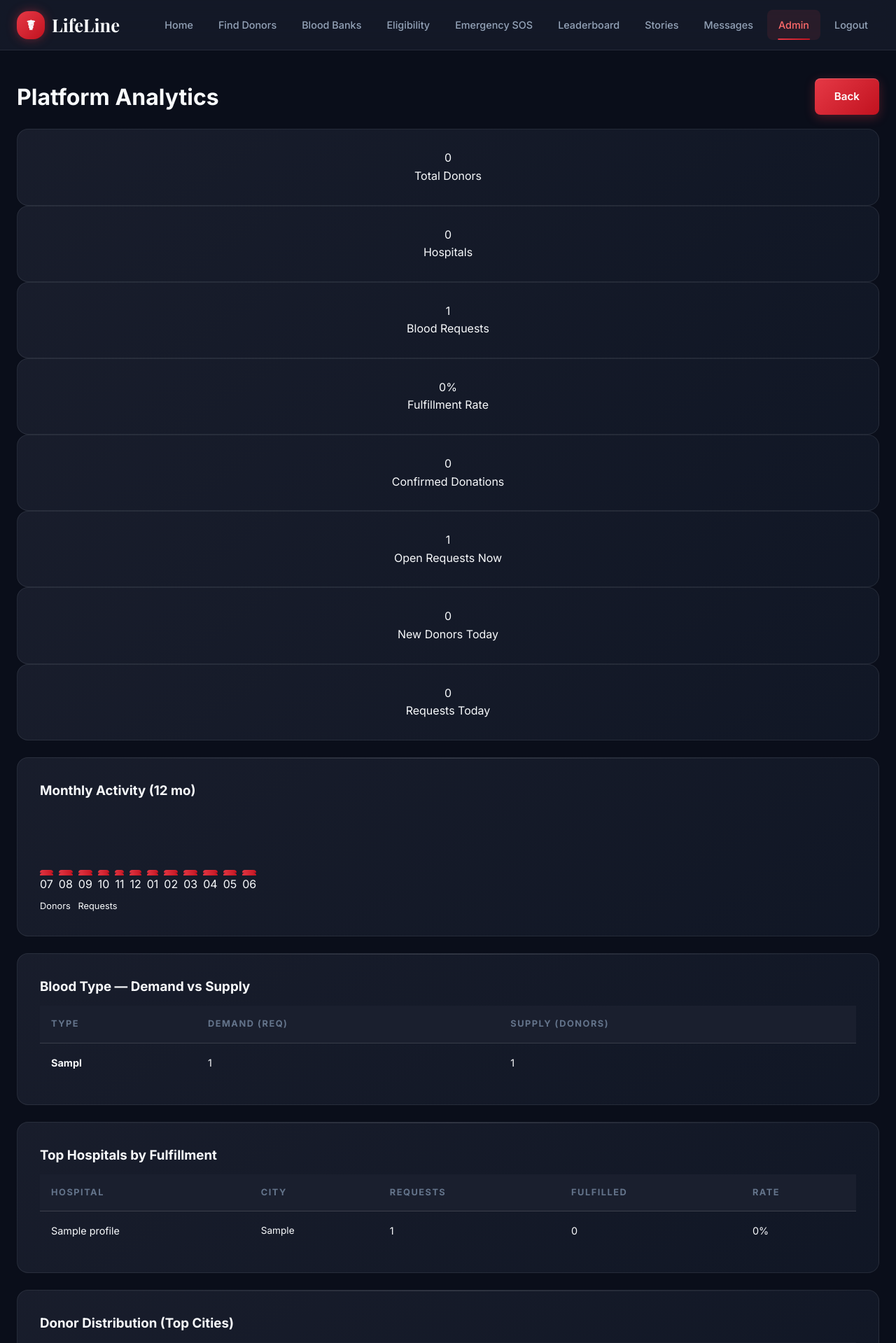
After one commit to Hayredin950/lifeline, a PHP site: page /admin/analytics.php in a window 1280 px wide. The commit adds this page. Shown: the top 1919 px of the page at 70% size. Run offline with PHP 8.4, Linux system fonts and the light colour scheme; the visitor is signed in with stand-in values (Sample User, id 1); tables that the repository leaves empty hold one stand-in row (values such as "Sample post"); some libraries are stand-ins or nearby versions; some web fonts are replaced.

Commit message:
feat(2.8): hospital and admin analytics dashboards
- lifeline/hospital/analytics.php: hospital-scoped metrics dashboard —
  KPI strip (total requests, fulfilled, fulfillment %, avg days to fill),
  monthly request volume CSS bar chart (12 mo), blood type demand with share
  bars, urgency breakdown, top 5 donor cities, recent 10 matches
- lifeline/admin/analytics.php: platform-wide analytics —
  8-KPI strip (donors, hospitals, requests, fulfillment %, donations, open,
  new today), monthly growth trend (donors + requests dual bars), blood type
  demand vs donor supply with shortage highlight, top 10 hospitals by
  fulfillment, donor city distribution, notification queue health table
- Both use getReadPdo() for all read queries
- Links added to hospital and admin dashboards

Co-Authored-By: Claude Sonnet 4.6 <noreply@anthropic.com>

```diff
--- /dev/null
+++ b/lifeline/admin/analytics.php
@@ -0,0 +1,250 @@
+<?php
+/**
+ * Admin analytics dashboard.
+ * Platform-wide: registrations, blood requests, fulfillment, donor activity,
+ * blood type demand, geographic distribution, leaderboard.
+ */
+require_once '../includes/functions.php';
+requireAdmin();
+
+$pdoR = getReadPdo();
+
+// ── Overview KPIs ─────────────────────────────────────────────────────────
+$kpi = $pdoR->query("
+    SELECT
+        (SELECT COUNT(*) FROM users WHERE role='donor' AND deleted_at IS NULL)            AS total_donors,
+        (SELECT COUNT(*) FROM users WHERE role='hospital' AND deleted_at IS NULL)          AS total_hospitals,
+        (SELECT COUNT(*) FROM blood_requests)                                             AS total_requests,
+        (SELECT COUNT(*) FROM blood_requests WHERE status='fulfilled')                    AS fulfilled_requests,
+        (SELECT COUNT(*) FROM donor_matches WHERE status='donated')                       AS total_donations,
+        (SELECT COUNT(*) FROM blood_requests WHERE status='open')                         AS open_requests,
+        (SELECT COUNT(*) FROM users WHERE role='donor' AND DATE(created_at)=CURDATE())   AS new_donors_today,
+        (SELECT COUNT(*) FROM blood_requests WHERE DATE(created_at)=CURDATE())           AS requests_today
+")->fetch();
+
+$fulfillRate = $kpi['total_requests'] > 0
+    ? round($kpi['fulfilled_requests'] / $kpi['total_requests'] * 100, 1) : 0;
+
+// ── Monthly registrations + requests (last 12 months) ──────────────────────
+$trendRows = $pdoR->query("
+    SELECT m.month,
+           COUNT(DISTINCT u.id)  AS new_donors,
+           COUNT(DISTINCT br.id) AS new_requests
+    FROM (
+        SELECT DATE_FORMAT(DATE_SUB(NOW(), INTERVAL n MONTH), '%Y-%m') AS month
+        FROM (SELECT 0 n UNION SELECT 1 UNION SELECT 2 UNION SELECT 3 UNION SELECT 4
+              UNION SELECT 5 UNION SELECT 6 UNION SELECT 7 UNION SELECT 8
+              UNION SELECT 9 UNION SELECT 10 UNION SELECT 11) nums
+    ) m
+    LEFT JOIN users u
+           ON u.role = 'donor' AND DATE_FORMAT(u.created_at,'%Y-%m') = m.month
+           AND u.deleted_at IS NULL
+    LEFT JOIN blood_requests br
+           ON DATE_FORMAT(br.created_at,'%Y-%m') = m.month
+    GROUP BY m.month ORDER BY m.month
+")->fetchAll();
+
+// ── Blood type demand ──────────────────────────────────────────────────────
+$btRows = $pdoR->query("
+    SELECT patient_blood_type AS bt, COUNT(*) AS cnt
+    FROM blood_requests GROUP BY bt ORDER BY cnt DESC
+")->fetchAll();
+
+// ── Donor blood type supply ────────────────────────────────────────────────
+$supplyRows = $pdoR->query("
+    SELECT blood_type AS bt, COUNT(*) AS cnt
+    FROM donor_profiles GROUP BY bt ORDER BY cnt DESC
+")->fetchAll();
+
+// ── Top hospitals by fulfillment ───────────────────────────────────────────
+$topHospRows = $pdoR->query("
+    SELECT hp.hospital_name, hp.city,
+           COUNT(br.id) AS total, SUM(br.status='fulfilled') AS done
+    FROM hospital_profiles hp
+    JOIN blood_requests br ON br.hospital_id = hp.user_id
+    GROUP BY hp.user_id
+    ORDER BY done DESC LIMIT 10
+")->fetchAll();
+
+// ── Geographic distribution of donors ─────────────────────────────────────
+$geoRows = $pdoR->query("
+    SELECT city, state, COUNT(*) AS cnt
+    FROM donor_profiles
+    WHERE city IS NOT NULL AND city != ''
+    GROUP BY city, state ORDER BY cnt DESC LIMIT 10
+")->fetchAll();
+
+// ── Notification queue depth ───────────────────────────────────────────────
+$queueStmt = $pdoR->query("
+    SELECT status, COUNT(*) AS cnt FROM notification_queue GROUP BY status
+");
+$queueByStatus = [];
+foreach ($queueStmt->fetchAll() as $r) $queueByStatus[$r['status']] = (int)$r['cnt'];
+
+include '../includes/header.php';
+?>
+
+<div class="card-header mb-20">
+    <h1>Platform Analytics</h1>
+    <a href="<?php echo baseUrl(); ?>/admin/dashboard.php" class="btn btn-secondary">Back</a>
+</div>
+
+<!-- KPI strip -->
+<div class="stats-grid mb-24">
+    <div class="stat-card">
+        <div class="stat-value"><?php echo number_format((int)$kpi['total_donors']); ?></div>
+        <div class="stat-label">Total Donors</div>
+    </div>
+    <div class="stat-card">
+        <div class="stat-value"><?php echo number_format((int)$kpi['total_hospitals']); ?></div>
+        <div class="stat-label">Hospitals</div>
+    </div>
+    <div class="stat-card">
+        <div class="stat-value"><?php echo number_format((int)$kpi['total_requests']); ?></div>
+        <div class="stat-label">Blood Requests</div>
+    </div>
+    <div class="stat-card">
+        <div class="stat-value"><?php echo $fulfillRate; ?>%</div>
+        <div class="stat-label">Fulfillment Rate</div>
+    </div>
+    <div class="stat-card">
+        <div class="stat-value"><?php echo number_format((int)$kpi['total_donations']); ?></div>
+        <div class="stat-label">Confirmed Donations</div>
+    </div>
+    <div class="stat-card">
+        <div class="stat-value"><?php echo (int)$kpi['open_requests']; ?></div>
+        <div class="stat-label">Open Requests Now</div>
+    </div>
+    <div class="stat-card">
+        <div class="stat-value"><?php echo (int)$kpi['new_donors_today']; ?></div>
+        <div class="stat-label">New Donors Today</div>
+    </div>
+    <div class="stat-card">
+        <div class="stat-value"><?php echo (int)$kpi['requests_today']; ?></div>
+        <div class="stat-label">Requests Today</div>
+    </div>
+</div>
+
+<div class="grid-2-col gap-20">
+
+    <!-- Growth trend bar chart -->
+    <div class="card">
+        <h3>Monthly Activity (12 mo)</h3>
+        <?php if ($trendRows): ?>
+        <div class="chart-bars mt-12">
+            <?php
+            $maxT = max(1, ...array_merge(array_column($trendRows, 'new_donors'), array_column($trendRows, 'new_requests')));
+            foreach ($trendRows as $r):
+                $dp = round($r['new_donors']   / $maxT * 100);
+                $rp = round($r['new_requests'] / $maxT * 100);
+            ?>
+            <div class="chart-bar-group" title="<?php echo htmlspecialchars($r['month']); ?>">
+                <div class="chart-bar bg-crimson" style="height:<?php echo $dp; ?>%" title="Donors: <?php echo $r['new_donors']; ?>"></div>
+                <div class="chart-bar bg-secondary" style="height:<?php echo $rp; ?>%" title="Requests: <?php echo $r['new_requests']; ?>"></div>
+                <div class="chart-label"><?php echo substr($r['month'], 5); ?></div>
+            </div>
+            <?php endforeach; ?>
+        </div>
+        <div class="chart-legend mt-8 fs-80">
+            <span class="legend-dot bg-crimson"></span> Donors &nbsp;
+            <span class="legend-dot bg-secondary"></span> Requests
+        </div>
+        <?php else: ?><p class="text-muted">No data yet.</p><?php endif; ?>
+    </div>
+
+    <!-- Blood type demand vs supply -->
+    <div class="card">
+        <h3>Blood Type — Demand vs Supply</h3>
+        <table class="mt-12 fs-90">
+            <thead><tr><th>Type</th><th>Demand (req)</th><th>Supply (donors)</th></tr></thead>
+            <tbody>
+            <?php
+            $supply = [];
+            foreach ($supplyRows as $s) $supply[$s['bt']] = (int)$s['cnt'];
+            foreach ($btRows as $b):
+                $bt  = $b['bt'];
+                $dem = (int)$b['cnt'];
+                $sup = $supply[$bt] ?? 0;
+                $cls = $sup < $dem ? 'text-danger-dark fw-600' : '';
+            ?>
+            <tr>
+                <td><strong><?php echo htmlspecialchars($bt); ?></strong></td>
+                <td><?php echo $dem; ?></td>
+                <td class="<?php echo $cls; ?>"><?php echo $sup; ?></td>
+            </tr>
+            <?php endforeach; ?>
+            </tbody>
+        </table>
+    </div>
+
+    <!-- Top hospitals -->
+    <div class="card">
+        <h3>Top Hospitals by Fulfillment</h3>
+        <?php if ($topHospRows): ?>
+        <table class="mt-12 fs-90">
+            <thead><tr><th>Hospital</th><th>City</th><th>Requests</th><th>Fulfilled</th><th>Rate</th></tr></thead>
+            <tbody>
+            <?php foreach ($topHospRows as $h):
+                $rate = $h['total'] > 0 ? round($h['done'] / $h['total'] * 100) : 0;
+            ?>
+            <tr>
+                <td><?php echo htmlspecialchars($h['hospital_name']); ?></td>
+                <td class="fs-85"><?php echo htmlspecialchars($h['city']); ?></td>
+                <td><?php echo (int)$h['total']; ?></td>
+                <td><?php echo (int)$h['done']; ?></td>
+                <td><?php echo $rate; ?>%</td>
+            </tr>
+            <?php endforeach; ?>
+            </tbody>
+        </table>
+        <?php else: ?><p class="text-muted">No hospital data yet.</p><?php endif; ?>
+    </div>
+
+    <!-- Donor geographic distribution -->
+    <div class="card">
+        <h3>Donor Distribution (Top Cities)</h3>
+        <?php if ($geoRows): ?>
+        <?php $maxGeo = max(1, ...array_column($geoRows, 'cnt')); ?>
+        <table class="mt-12 fs-90">
+            <thead><tr><th>City</th><th>State</th><th>Donors</th></tr></thead>
+            <tbody>
+            <?php foreach ($geoRows as $g): $pct = round($g['cnt'] / $maxGeo * 100); ?>
+            <tr>
+                <td><?php echo htmlspecialchars($g['city']); ?></td>
+                <td class="fs-85"><?php echo htmlspecialchars($g['state']); ?></td>
+                <td>
+                    <div class="progress-bar-wrap" style="display:inline-block;width:80px;vertical-align:middle">
+                        <div class="progress-bar bg-crimson" style="width:<?php echo $pct; ?>%"></div>
+                    </div>
+                    <?php echo (int)$g['cnt']; ?>
+                </td>
+            </tr>
+            <?php endforeach; ?>
+            </tbody>
+        </table>
+        <?php else: ?><p class="text-muted">No location data yet.</p><?php endif; ?>
+    </div>
+
+    <!-- Notification queue health -->
+    <div class="card">
+        <h3>Notification Queue Health</h3>
+        <table class="mt-12 fs-90">
+            <thead><tr><th>Status</th><th>Count</th></tr></thead>
+            <tbody>
+            <?php
+            $statuses = ['pending' => 'Pending', 'sent' => 'Sent', 'failed' => 'Failed'];
+            foreach ($statuses as $s => $label):
+                $cls = $s === 'failed' ? 'text-danger-dark fw-600' : '';
+            ?>
+            <tr>
+                <td class="<?php echo $cls; ?>"><?php echo $label; ?></td>
+                <td><?php echo $queueByStatus[$s] ?? 0; ?></td>
+            </tr>
+            <?php endforeach; ?>
+            </tbody>
+        </table>
+    </div>
+
+</div>
+
+<?php include '../includes/footer.php'; ?>
--- a/lifeline/admin/dashboard.php
+++ b/lifeline/admin/dashboard.php
@@ -70,6 +70,11 @@ include '../includes/header.php';
         <p>Issue, view, and revoke keys for the REST API /api/v1.</p>
         <span class="btn mt-10">Open</span>
     </a>
+    <a href="<?php echo baseUrl(); ?>/admin/analytics.php" class="card no-underline text-inherit">
+        <h2>Analytics</h2>
+        <p>Platform-wide KPIs: registrations, fulfillment rates, blood type demand, geo distribution.</p>
+        <span class="btn mt-10">Open</span>
+    </a>
     <a href="<?php echo baseUrl(); ?>/admin/verify_hospitals.php" class="card no-underline text-inherit">
         <h2>Hospital Verification</h2>
         <p>Review and approve hospital license submissions for the verified badge.</p>
--- a/lifeline/hospital/dashboard.php
+++ b/lifeline/hospital/dashboard.php
@@ -121,6 +121,7 @@ include '../includes/header.php';
                 <a href="<?php echo baseUrl(); ?>/hospital/submit_verification.php" class="btn btn-small btn-secondary w-full text-center">
                     Hospital Verification
                 </a>
+                <a href="<?php echo baseUrl(); ?>/hospital/analytics.php" class="btn btn-small btn-secondary w-full text-center">Analytics</a>
             </div>
         </div>
     </div>
```
Also changed, not shown: docs/15-Project-Task-Checklist.md (+1 -1 lines), lifeline/hospital/analytics.php (added, +235 -0 lines).
